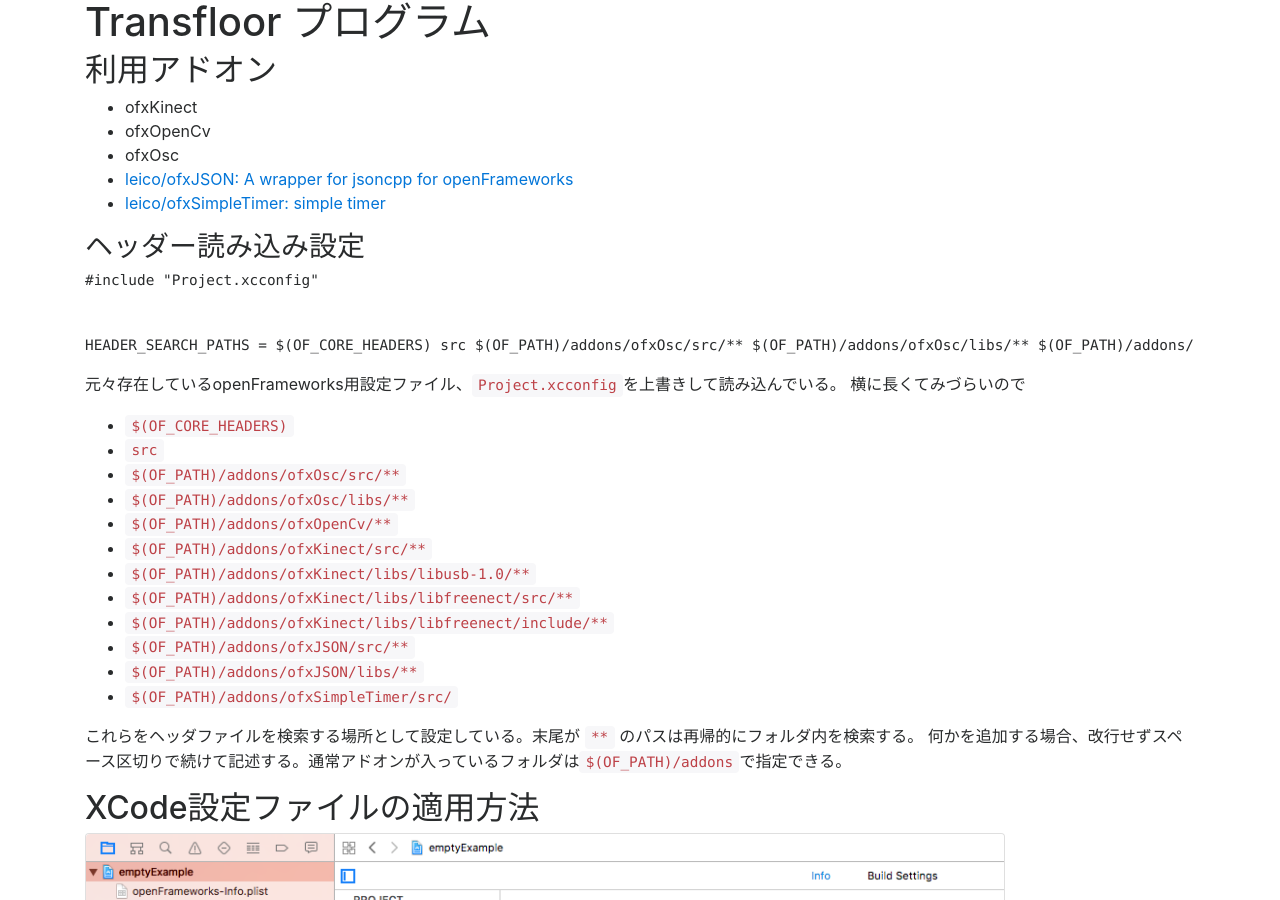
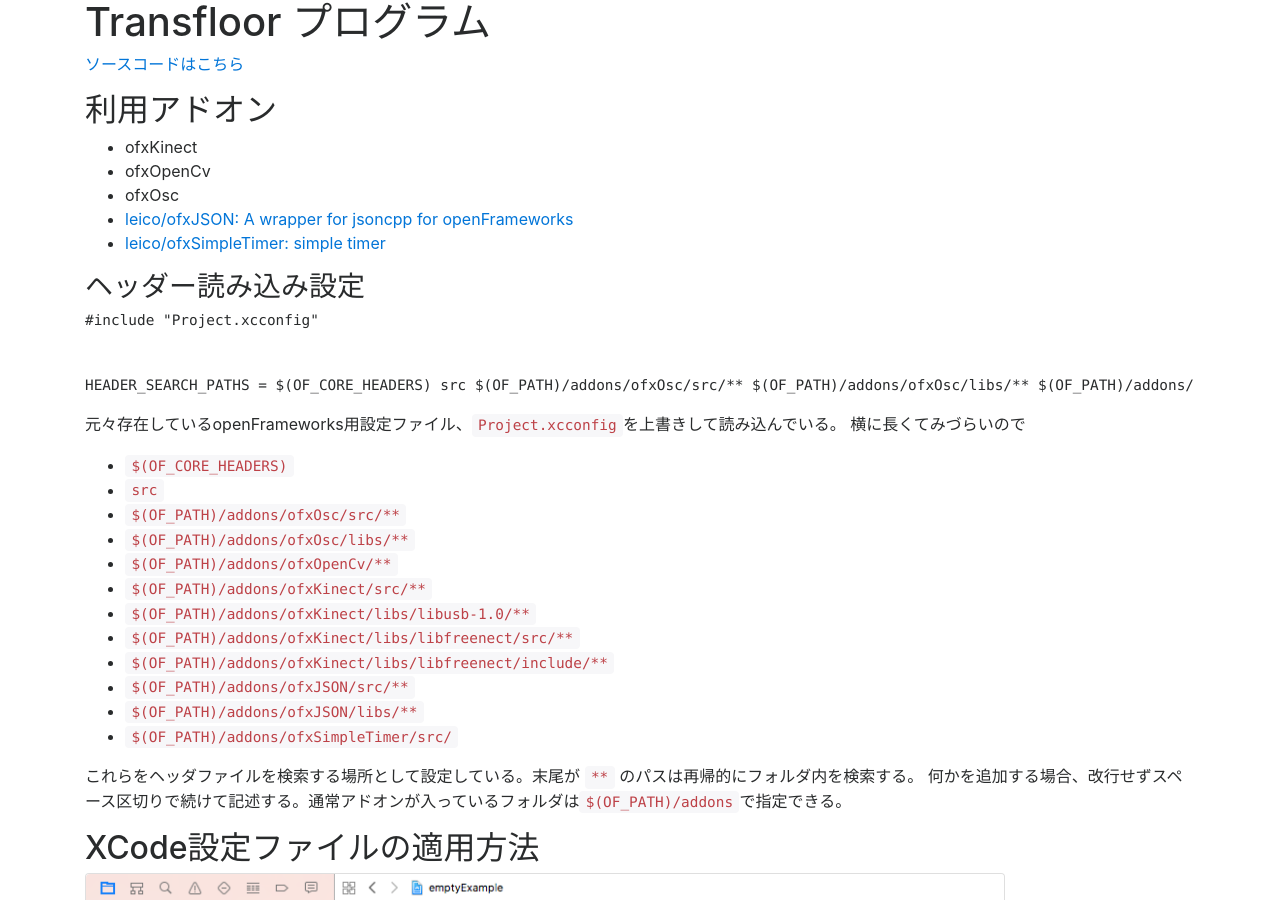
Before and after one commit to leico/Transfloor_Playwater, a Jekyll site: the page built from docs/index.md, in a window 1280 px wide and 900 px high. Built offline with Jekyll 4.4.1, drawn with Linux system fonts in a browser that asks for light colours; nearby versions of some CDN libraries.

Commit message:
add link

```diff
--- a/docs/index.md
+++ b/docs/index.md
@@ -4,6 +4,8 @@ title : transfloor
 ---
 
 # Transfloor プログラム
+
+[ソースコードはこちら](https://github.com/Transfloor_Playwater)
 
 ## 利用アドオン
 
```
